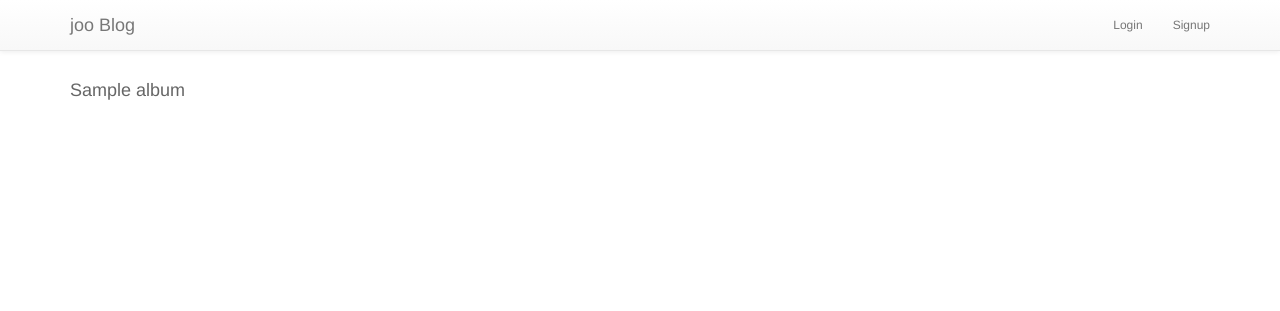
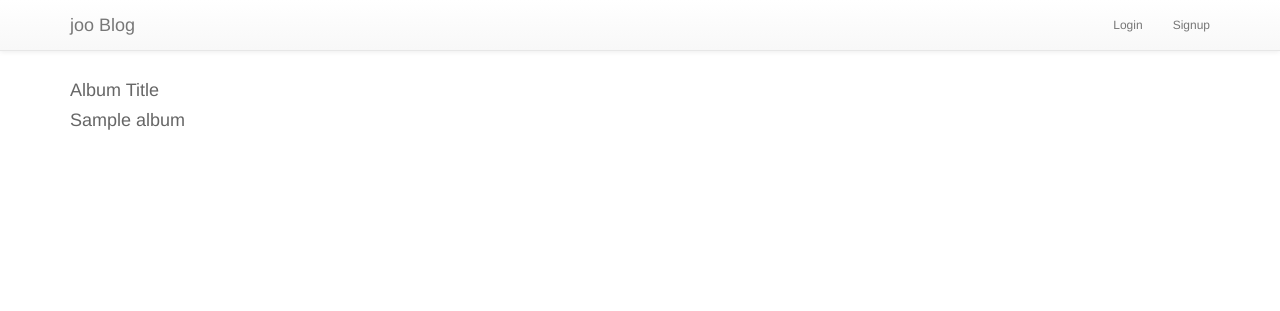
Before and after one commit to yongdol/mysite, a Django app: page /photo/ in a window 1280 px wide. Shown: the top 311 px of the page. Run offline with Django 3.2, Linux system fonts and the light colour scheme; tables that the repository leaves empty hold one stand-in row (values such as "Sample post"); style sheets or scripts are compiled from the project's sources; parts of the project's set-up code (start-up, migrations or seed data) failed here and were passed over; some libraries are stand-ins or nearby versions.

Commit message:
recommit

```diff
--- a/django_app/photo/models.py
+++ b/django_app/photo/models.py
@@ -25,6 +25,7 @@ class PhotoLike(models.Model):
     created_date = models.DateTimeField(auto_now_add=True)
 
 
+
 class PhotoDisLike(models.Model):
     photo = models.ForeignKey(Photo)
     user = models.ForeignKey(settings.AUTH_USER_MODEL)
--- a/django_app/templates/photo/album_list.html
+++ b/django_app/templates/photo/album_list.html
@@ -4,7 +4,9 @@
 {% block content %}
 {% for album in album_list %}
 <div>
+    <h4>Album Title</h4>
     <h4>{{ album.title }}</h4>
+
 </div>
 
 {% endfor %}
```
